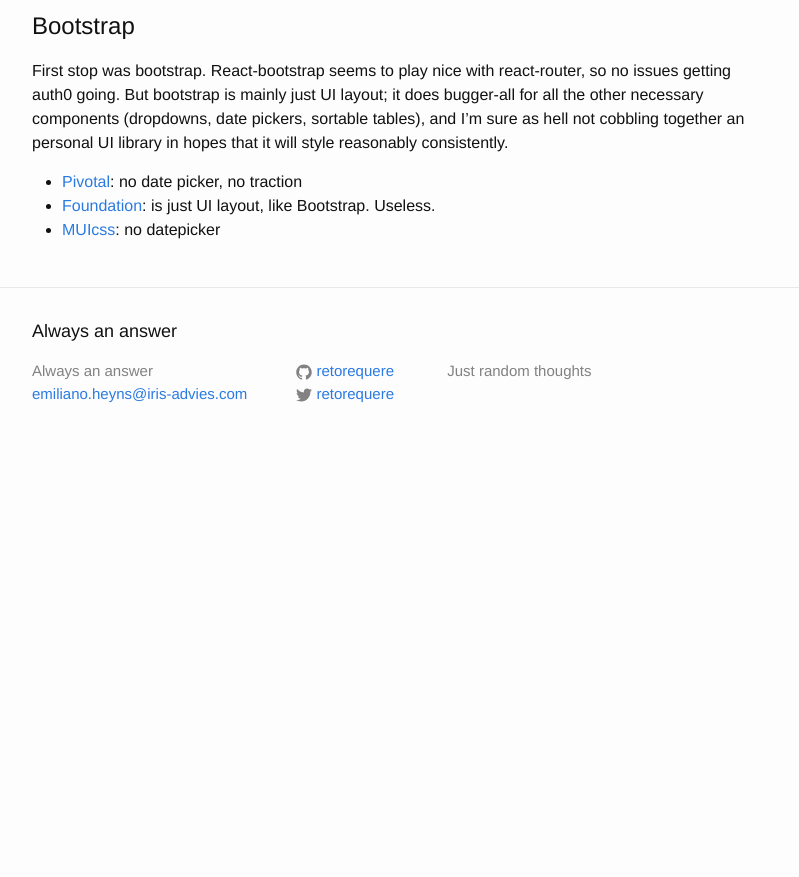
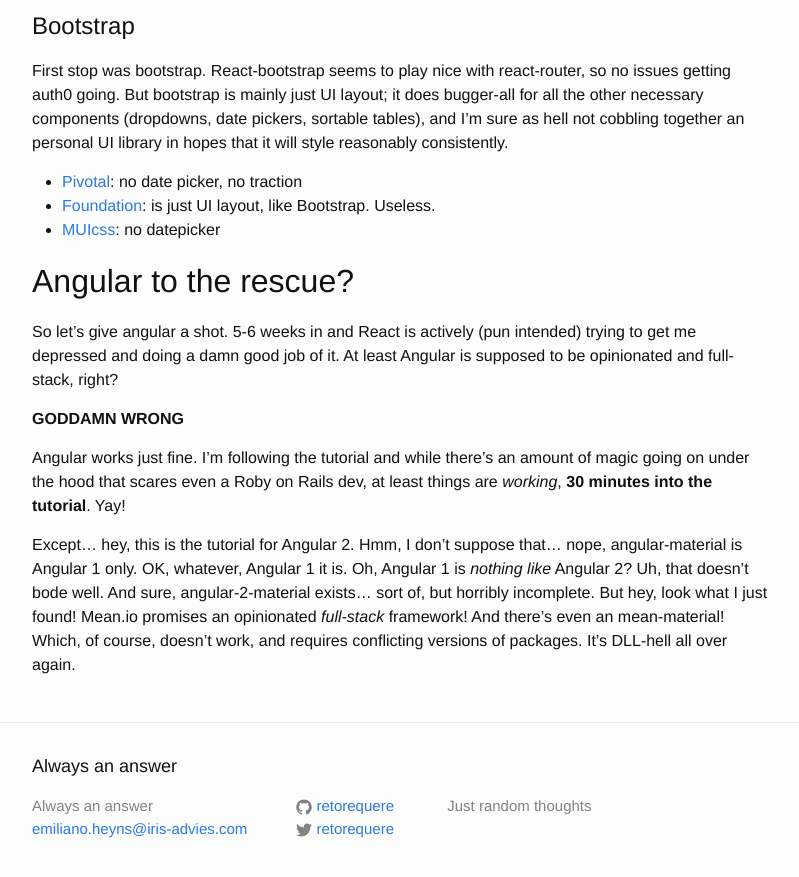
Before and after one commit to AllThatIsTheCase/AllThatIsTheCase.github.io, a Jekyll site: the page built from react.md, in a window 1280 px wide and 900 px high, scrolled down 5259 px. Shown: the top 877 px of the window, without its empty margins (238-1037 px from the left). Built offline with Jekyll 4.4.1, drawn with Linux system fonts in a browser that asks for light colours; before the commit the page ends 5724 px from its top, so only the background shows below that.

Commit message:
react.md

```diff
--- a/react.md
+++ b/react.md
@@ -235,3 +235,19 @@ reasonably consistently.
 * [Pivotal](http://styleguide.cfapps.io/faq.html): no date picker, no traction
 * [Foundation](http://webrafter.com/opensource/react-foundation-apps): is just UI layout, like Bootstrap. Useless.
 * [MUIcss](https://www.muicss.com/docs/v1/react/introduction): no datepicker
+
+# Angular to the rescue?
+
+So let's give angular a shot. 5-6 weeks in and React is actively (pun intended) trying to get me depressed and doing a
+damn good job of it. At least Angular is supposed to be opinionated and full-stack, right?
+
+**GODDAMN WRONG**
+
+Angular works just fine. I'm following the tutorial and while there's an amount of magic going on under the hood that
+scares even a Roby on Rails dev, at least things are *working*, **30 minutes into the tutorial**. Yay!
+
+Except... hey, this is the tutorial for Angular 2. Hmm, I don't suppose that... nope, angular-material is Angular 1
+only. OK, whatever, Angular 1 it is. Oh, Angular 1 is *nothing like* Angular 2? Uh, that doesn't bode well. And sure,
+angular-2-material exists... sort of, but horribly incomplete. But hey, look what I just found! Mean.io promises an
+opinionated *full-stack* framework! And there's even an mean-material! Which, of course, doesn't work, and requires
+conflicting versions of packages. It's DLL-hell all over again.
```
Also changed, not shown: 2 other files.
